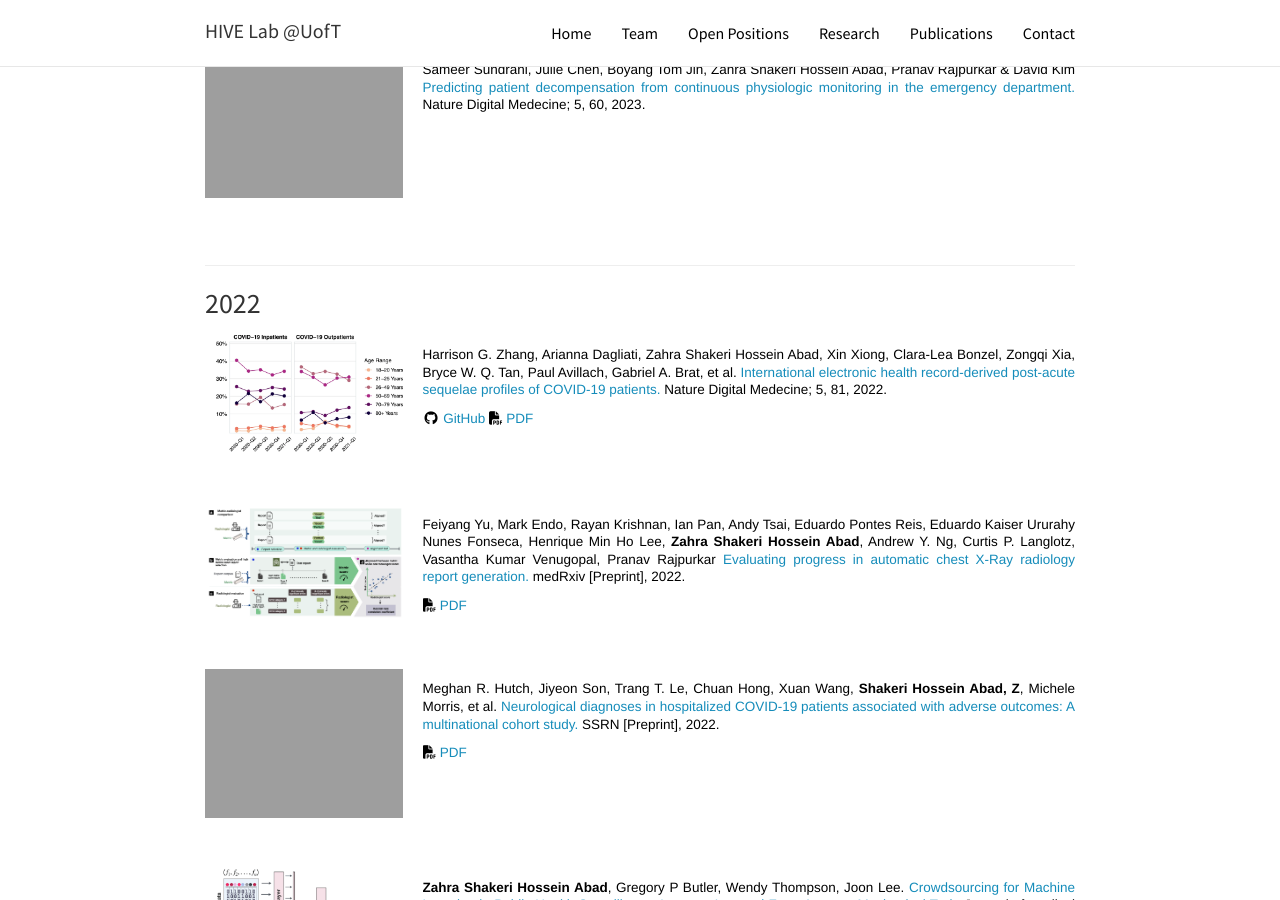
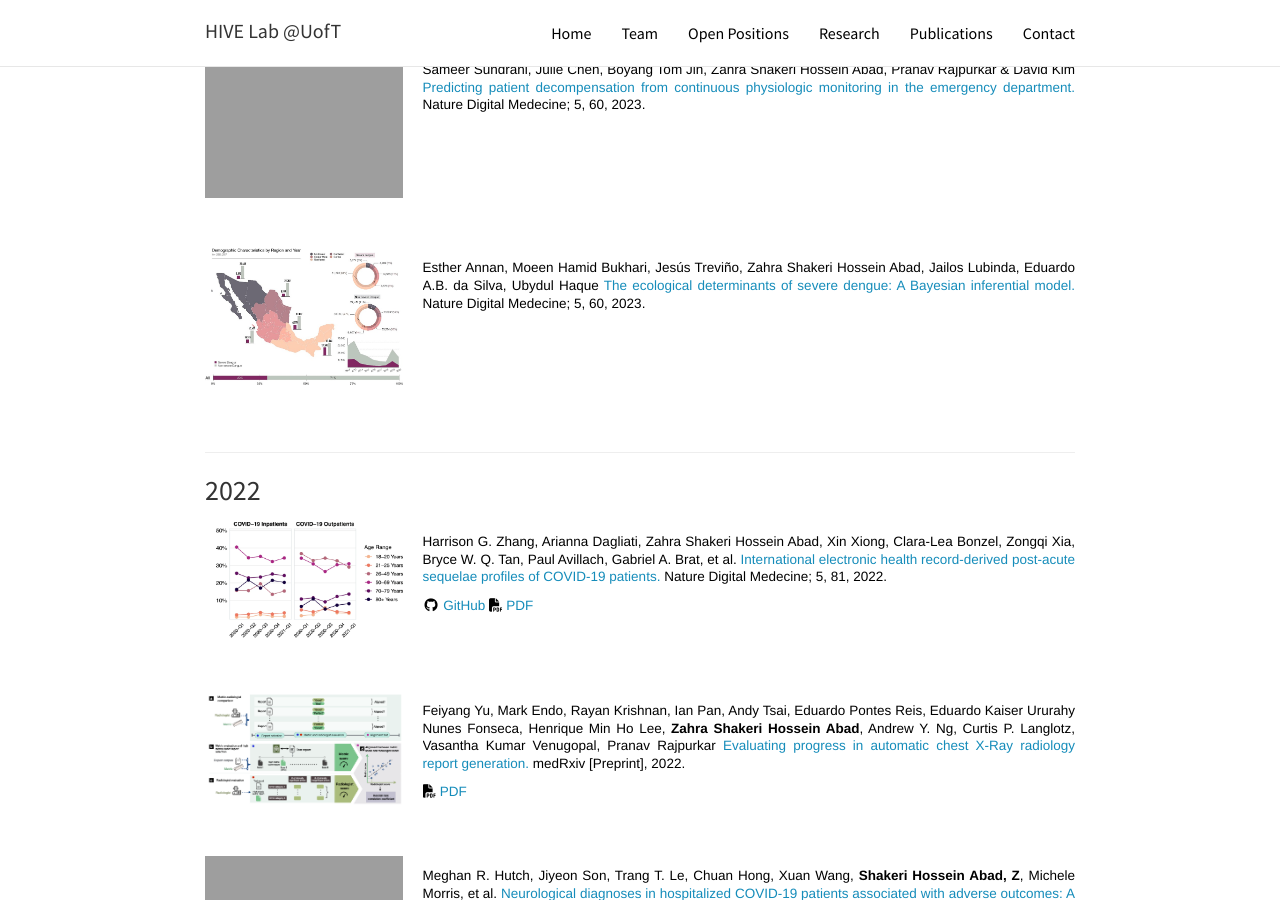
Before and after one commit to HIVE-UofT/hive-uoft-old-site, a Jekyll site: the page built from _pages/publications.md, in a window 1280 px wide and 900 px high, scrolled down 392 px. Built offline with Jekyll 4.4.1, drawn with Linux system fonts in a browser that asks for light colours; nearby versions of some CDN libraries; comment, search, counter and statistics services are not loaded.

Commit message:
publications updated

```diff
--- a/_data/publications.yml
+++ b/_data/publications.yml
@@ -35,6 +35,28 @@
   pmcid:
   openaccess:
   doi: 10.1038/s41746-023-00803-0
+  file:
+  filetype: "PDF"
+  github:
+  biorxiv:
+  psyarxiv:
+  contentshare:
+  preregistered:
+  opendata:
+  openmaterials:
+
+
+- authors: "Esther Annan, Moeen Hamid Bukhari, Jesús Treviño, Zahra Shakeri Hossein Abad, Jailos Lubinda, Eduardo A.B. da Silva, Ubydul Haque"
+  title: "The ecological determinants of severe dengue: A Bayesian inferential model."
+  details: "Nature Digital Medecine; 5, 60, 2023."
+  year: 2023
+  image: ei-ecological.jpg
+  imagealt:
+  pmid:
+  url: "https://www.sciencedirect.com/science/article/pii/S1574954123000158?casa_token=K1Gqcu7tqKAAAAAA:rOl1zCPqvlIeAG0TIDHPEG6dZQ3rsymR6FUmn7Htk_NdEqOG41fR03rWEVvGbi9WdMmk3zh3"
+  pmcid:
+  openaccess:
+  doi: 10.1016/j.ecoinf.2023.101986
   file:
   filetype: "PDF"
   github:
```
Also changed, not shown: images/pubpics/ei-ecological.jpg (added), images/pubpics/nature-gmai.webp (deleted).
